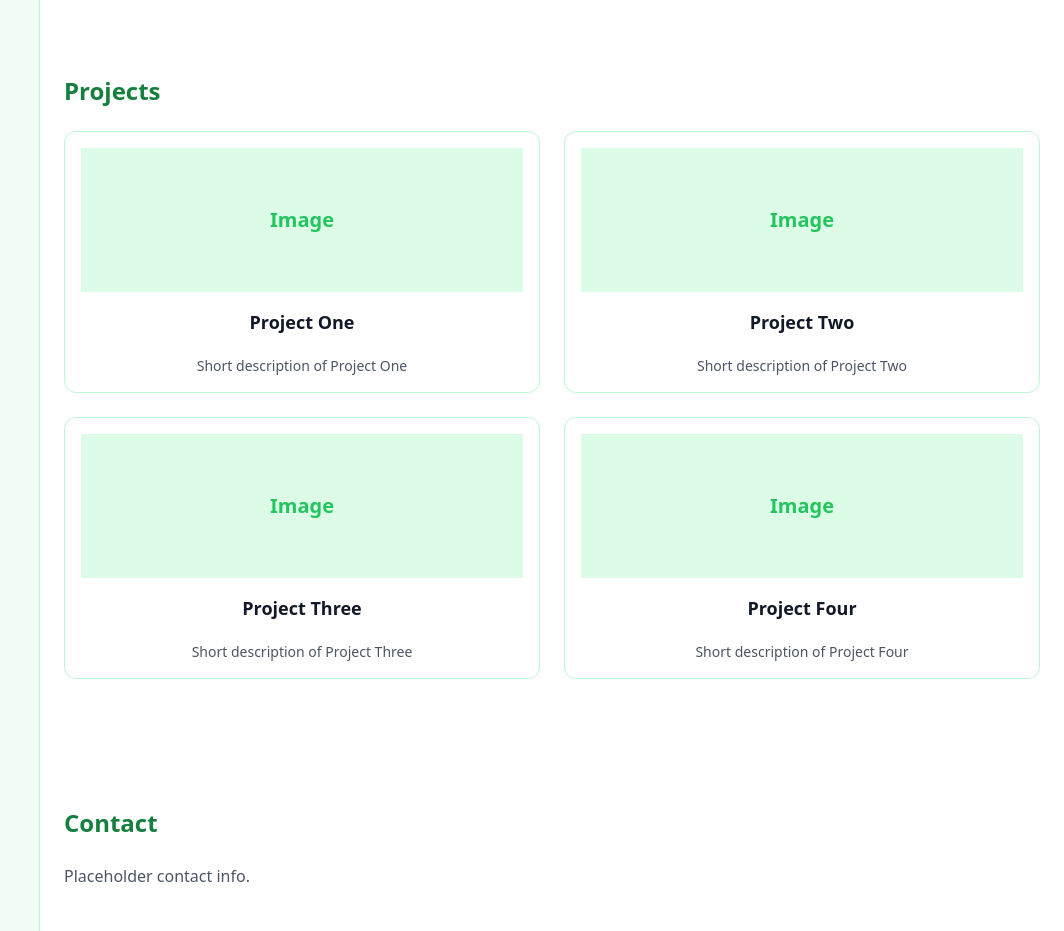
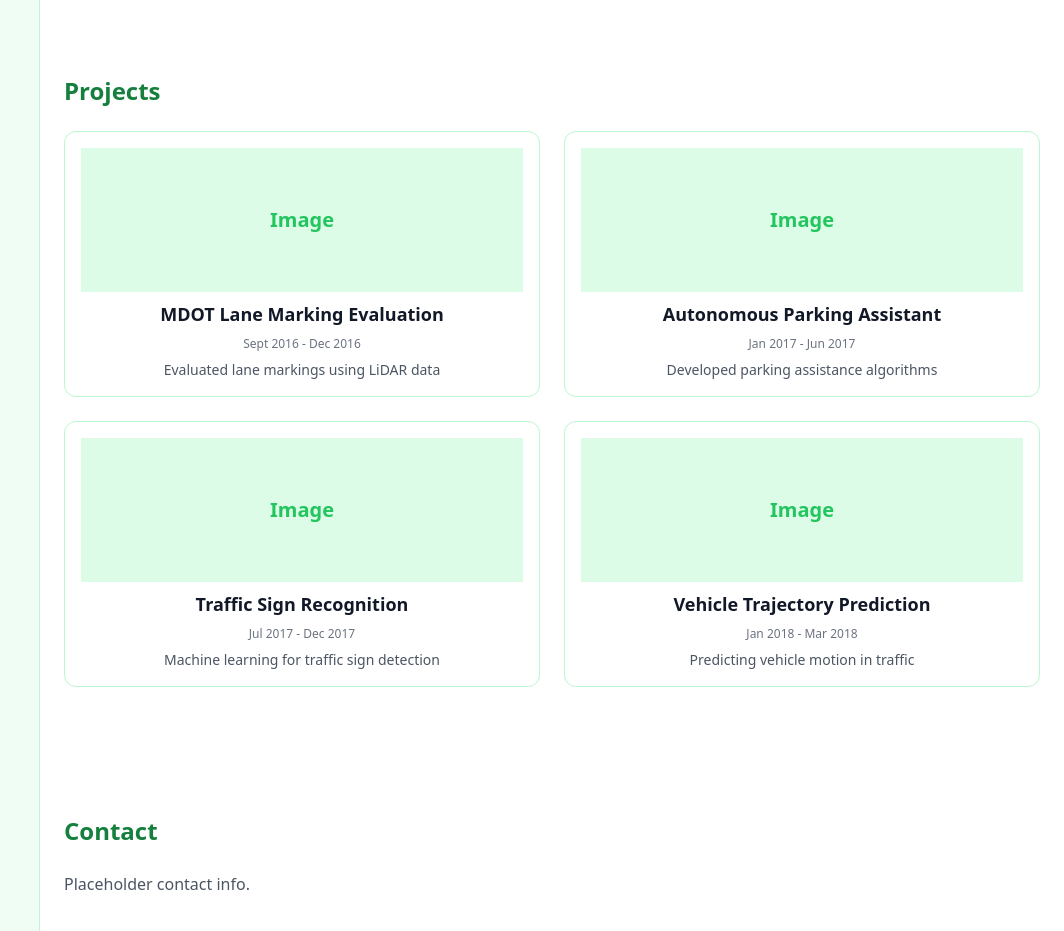
Before and after one commit to ajaayc/ajaayc.github.io, a React (Create React App) app: page / in a window 1280 px wide. Shown: the part 1660-2591 px from the top of the page, without its empty margins (216-1280 px from the left). Built offline with nearby package versions, Linux system fonts and the light colour scheme.

Commit message:
Extra metadata for projects

```diff
--- a/src/AJPortfolioPanel.jsx
+++ b/src/AJPortfolioPanel.jsx
@@ -10,31 +10,42 @@ export default function AJPortfolioPanel() {
   const projects = [
   {
     id: 1,
-      title: 'Project One',
-      short: 'Short description of Project One',
-      long: 'Detailed description with image for Project One',
-      images: ['https://via.placeholder.com/300x180', 'https://via.placeholder.com/300x180'],
+    title: 'MDOT Lane Marking Evaluation',
+    short: 'Evaluated lane markings using LiDAR data',
+    long: 'Performed a detailed evaluation of lane markings using LiDAR and computer vision techniques. The study included data preprocessing, feature extraction, and automated analysis to assess the condition and visibility of lane markings across highways.',
+    date: 'Sept 2016 - Dec 2016',
+    images: ['/img/velodyne.png', 'https://via.placeholder.com/300x180'],
+    paperLink: 'https://example.com/mdot-paper.pdf',
+    codeLink: 'https://github.com/example/mdot-lane-marking',
   },
   {
     id: 2,
-      title: 'Project Two',
-      short: 'Short description of Project Two',
-      long: 'Detailed description with image for Project Two',
-      images: ['https://via.placeholder.com/300x180', 'https://via.placeholder.com/300x180'],
+    title: 'Autonomous Parking Assistant',
+    short: 'Developed parking assistance algorithms',
+    long: 'Created a system that uses camera and sensor data to assist in automated parking. Implemented path planning, collision detection, and steering control. Tested extensively on real vehicles with varying parking scenarios.',
+    date: 'Jan 2017 - Jun 2017',
+    images: ['https://via.placeholder.com/300x180'],
+    // No paper or code link provided
   },
   {
     id: 3,
-      title: 'Project Three',
-      short: 'Short description of Project Three',
-      long: 'Detailed description with image for Project Three',
+    title: 'Traffic Sign Recognition',
+    short: 'Machine learning for traffic sign detection',
+    long: 'Implemented a convolutional neural network (CNN) to detect and classify traffic signs from dashcam videos. Achieved high accuracy and robust performance under different lighting and weather conditions.',
+    date: 'Jul 2017 - Dec 2017',
     images: ['https://via.placeholder.com/300x180', 'https://via.placeholder.com/300x180'],
+    paperLink: 'https://example.com/traffic-sign-paper.pdf',
+    // No code link
   },
   {
     id: 4,
-      title: 'Project Four',
-      short: 'Short description of Project Four',
-      long: 'Detailed description with image for Project Four',
-      images: ['https://via.placeholder.com/300x180', 'https://via.placeholder.com/300x180'],
+    title: 'Vehicle Trajectory Prediction',
+    short: 'Predicting vehicle motion in traffic',
+    long: 'Developed models to predict vehicle trajectories using historical motion data and sensor inputs. Applied recurrent neural networks (RNNs) and probabilistic models to improve prediction accuracy.',
+    date: 'Jan 2018 - Mar 2018',
+    images: ['https://via.placeholder.com/300x180'],
+    codeLink: 'https://github.com/example/vehicle-trajectory',
+    // No paper link
   },
 ];
 
@@ -112,11 +123,18 @@ export default function AJPortfolioPanel() {
               <div
                 key={project.id}
                 onClick={() => setSelectedProject(project)}
-                className="border border-green-200 rounded-xl p-4 flex flex-col items-center gap-4 cursor-pointer hover:shadow-lg transition-shadow"
+                className="border border-green-200 rounded-xl p-4 flex flex-col items-center gap-2 cursor-pointer hover:shadow-lg transition-shadow"
               >
                 <div className="w-full h-36 bg-green-100 flex items-center justify-center text-green-500 font-bold text-xl">Image</div>
+
+                {/* Title */}
                 <h3 className="font-semibold text-lg text-gray-900">{project.title}</h3>
-                <p className="text-sm text-gray-600 mt-1">{project.short}</p>
+
+                {/* Date interval */}
+                {project.date && <p className="text-xs text-gray-500">{project.date}</p>}
+
+                {/* Short description */}
+                <p className="text-sm text-gray-600">{project.short}</p>
               </div>
             ))}
           </div>
--- a/src/modals/ProjectModal.jsx
+++ b/src/modals/ProjectModal.jsx
@@ -2,20 +2,53 @@ import React from 'react';
 import Modal from './Modal';
 
 export default function ProjectModal({ project, onClose }) {
+  const { title, images, long, date, paperLink, codeLink } = project;
+
   return (
     <Modal isOpen={!!project} onClose={onClose}>
-      <h3 className="text-xl font-bold mb-2">{project.title}</h3>
+      <h3 className="text-xl font-bold mb-1">{title}</h3>
+
+      {/* Date interval */}
+      {date && <p className="text-sm text-gray-500 mb-4">{date}</p>}
+
+      {/* Images */}
       <div className="flex gap-2 mb-4 flex-wrap">
-        {project.images.map((img, idx) => (
+        {images.map((img, idx) => (
           <img
             key={idx}
             src={img}
-            alt={`${project.title} ${idx + 1}`}
+            alt={`${title} ${idx + 1}`}
             className="w-48 max-w-full h-auto object-cover rounded"
           />
         ))}
       </div>
-      <p>{project.long}</p>
+
+      {/* Description */}
+      <p className="mb-4">{long}</p>
+
+      {/* Optional links */}
+      <div className="flex gap-4">
+        {paperLink && (
+          <a
+            href={paperLink}
+            target="_blank"
+            rel="noopener noreferrer"
+            className="text-blue-600 hover:underline"
+          >
+            [Paper]
+          </a>
+        )}
+        {codeLink && (
+          <a
+            href={codeLink}
+            target="_blank"
+            rel="noopener noreferrer"
+            className="text-blue-600 hover:underline"
+          >
+            [Code]
+          </a>
+        )}
+      </div>
     </Modal>
   );
 }
```
Also changed, not shown: public/img/velodyne.png (added). Lines whose indentation alone changed are shown as unchanged.
